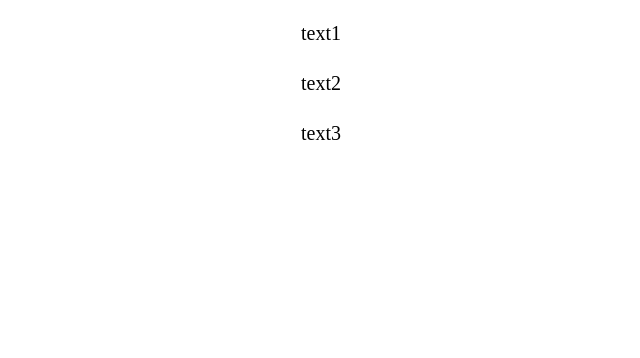
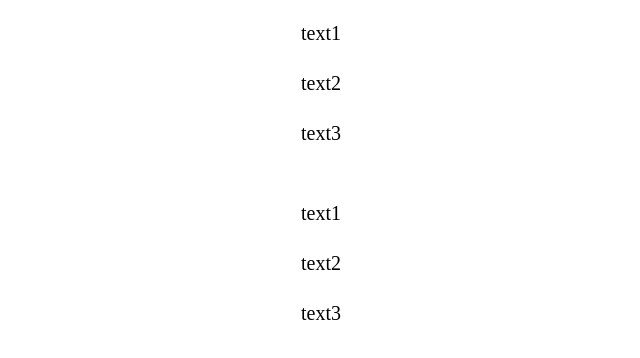
Before and after one commit to fudimo2019/test, a plain HTML site: page football/index.html in a window 1280 px wide. Shown: the whole page, without its empty margins (319-959 px from the left). Drawn offline with Linux system fonts and the light colour scheme.

Commit message:
修改主页内容

```diff
--- a/football/index.html
+++ b/football/index.html
@@ -19,5 +19,10 @@
         <div class="test">text2</div>
         <div class="test">text3</div>
     </div>
+    <div class="content">
+        <div class="test">text1</div>
+        <div class="test">text2</div>
+        <div class="test">text3</div>
+    </div>
 </body>
 </html>
```
